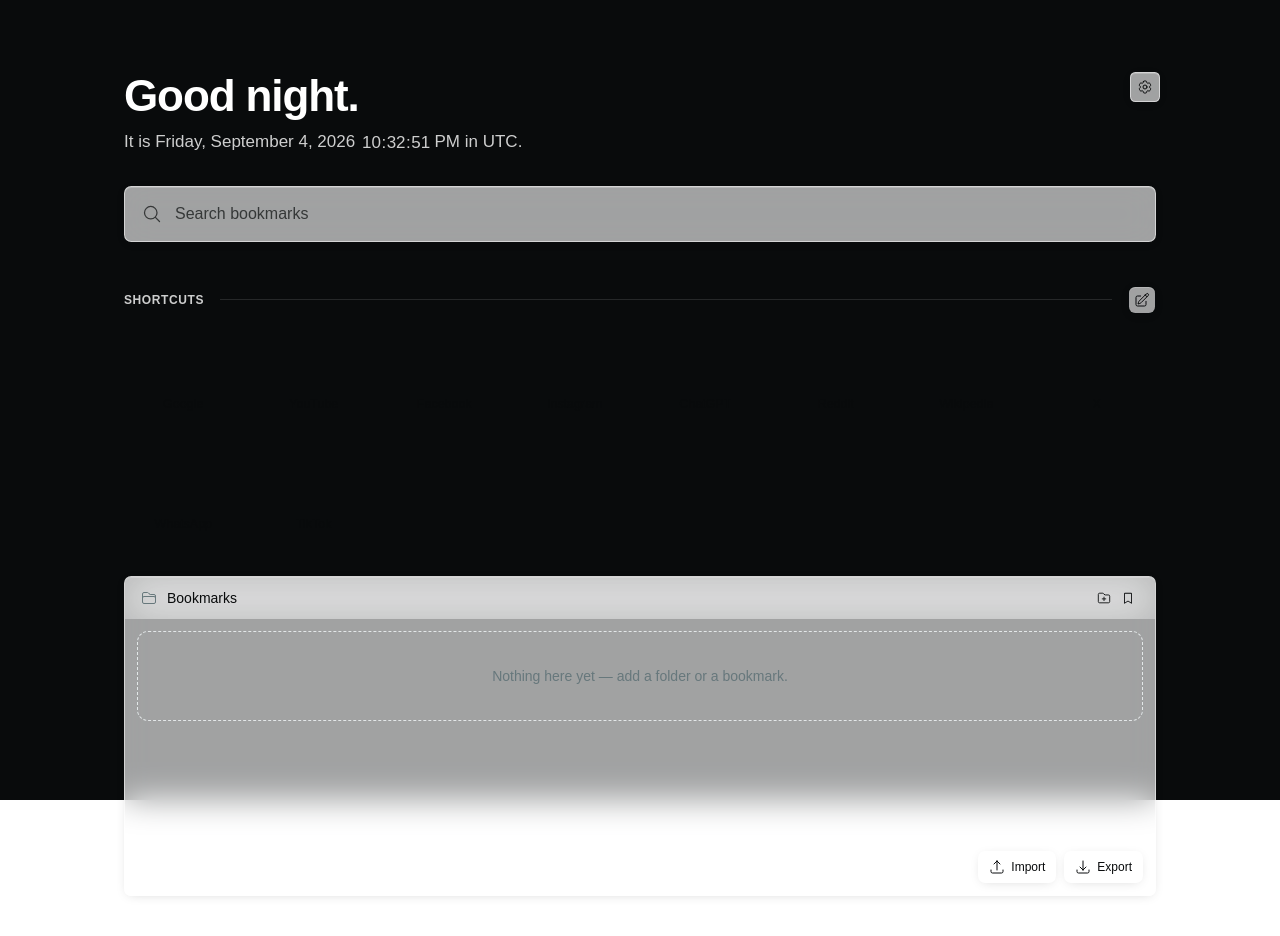
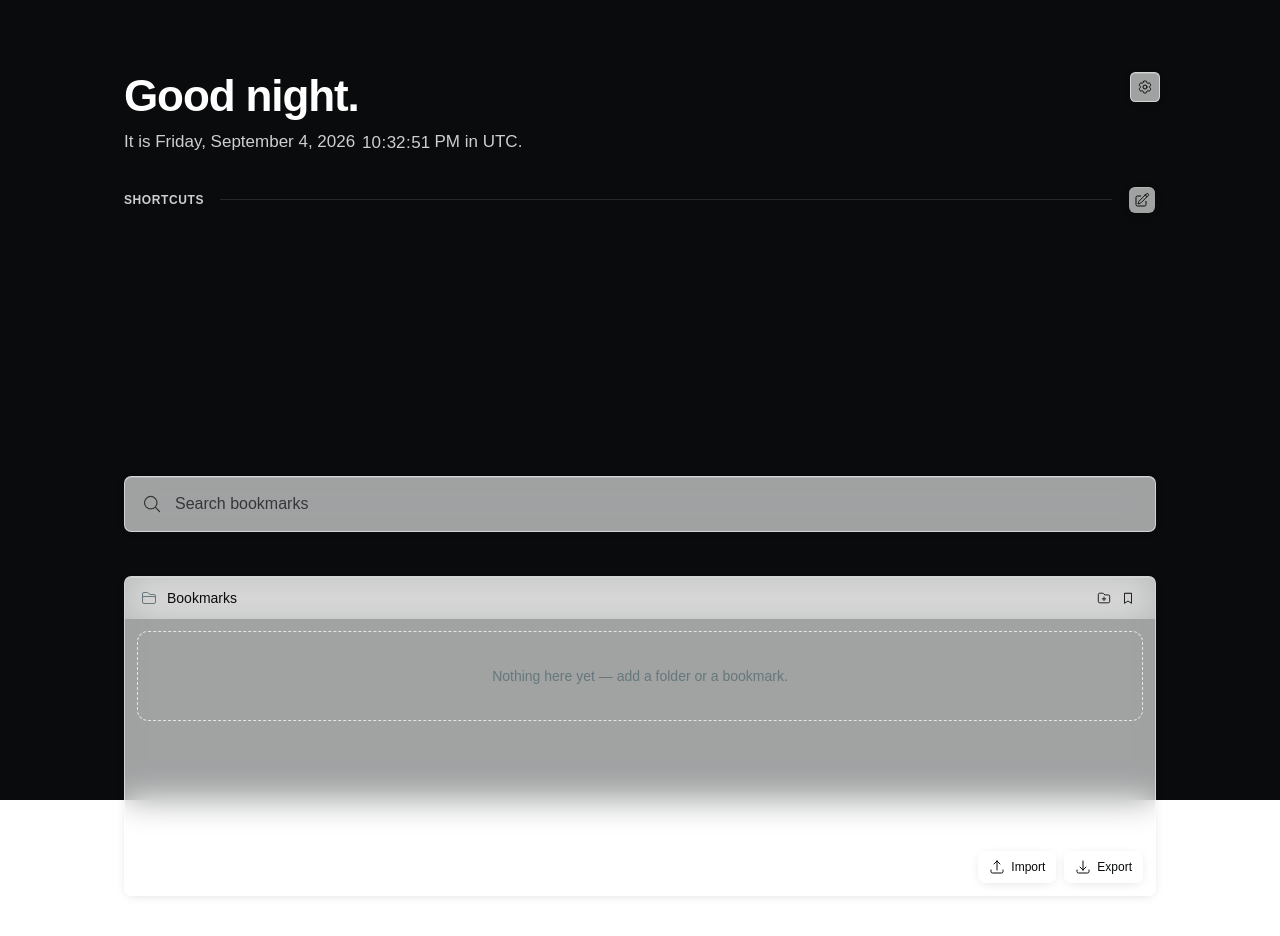
Before and after one commit to williammh/my-home-page, a React app: page / in a window 1280 px wide. Built offline with nearby package versions, Linux system fonts and the light colour scheme; the HTML template or start-up script is replaced by a standard one.

Commit message:
swap search and shortcuts

```diff
--- a/src/App.tsx
+++ b/src/App.tsx
@@ -147,7 +147,6 @@ export default function App() {
       <div className="mx-auto flex min-h-screen max-w-[1080px] flex-col px-6 pb-[5vh] pt-[clamp(24px,9vh,96px)] max-[520px]:px-4">
         <div className="shrink-0">
           <Clock settings={settings} onOpenSettings={() => setModal({ kind: 'settings' })} />
-          <SearchBar value={query} onChange={setQuery} />
 
           {(!trimmedQuery || matchedShortcuts.length > 0) && (
             <section className="mb-5">
@@ -203,6 +202,8 @@ export default function App() {
               </div>
             </section>
           )}
+
+          <SearchBar value={query} onChange={setQuery} />
         </div>
 
         <section className="flex min-h-[320px] flex-1 flex-col">
```
Also changed, not shown: 1 other file (tests, documents, lock files or other folders).
